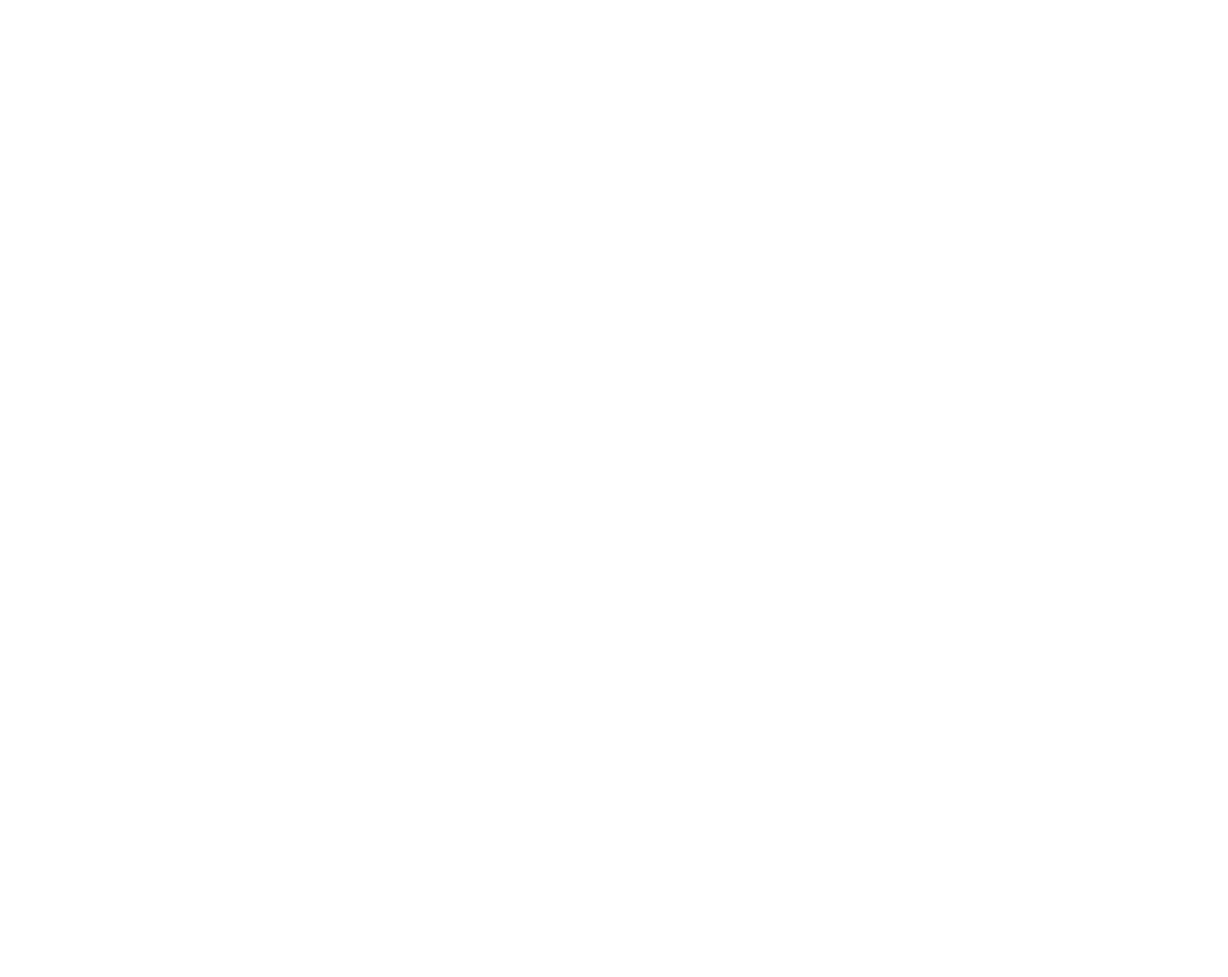
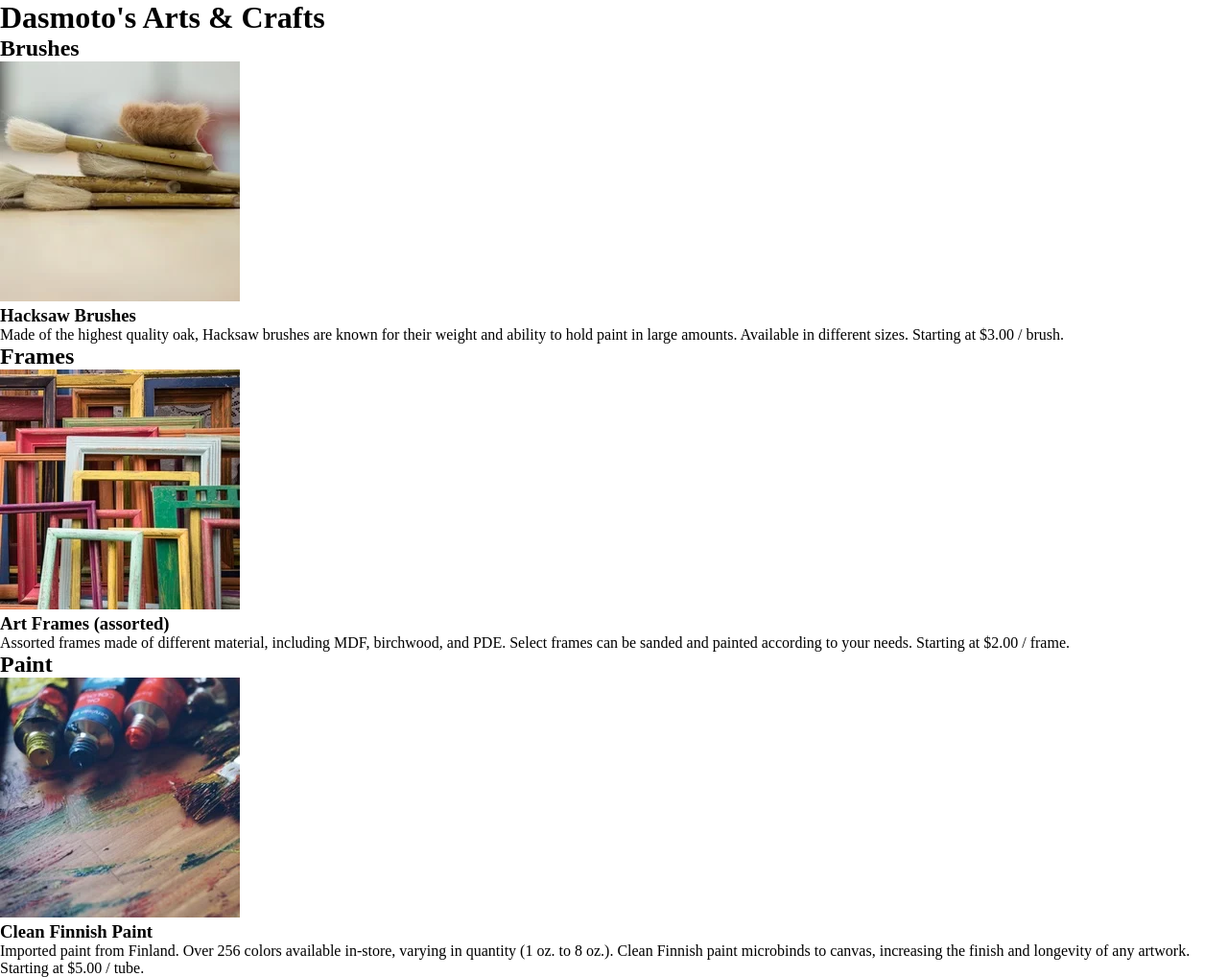
Before and after one commit to Flammendeingo-85/dashmoto, a plain HTML site: page index.html in a window 1280 px wide. Shown: the whole page at 96% size. Before the commit the page ends 800 px from the top, so only its background shows below. Drawn offline with Linux system fonts and the light colour scheme.

Commit message:
add markup in html and reset in css

```diff
--- a/index.html
+++ b/index.html
@@ -10,6 +10,36 @@
   <title>Document</title>
 </head>
 <body>
+  <header>
+    <h1>Dasmoto's Arts &amp; Crafts</h1>
+  </header>
+
+<!-- Brushes Section -->
+
+  <section class="brushes">
+    <h2>Brushes</h2>
+    <img src="/img/hacksaw.webp" alt="picture of Hacksaw brushes"/>
+    <h3>Hacksaw Brushes</h3>
+    <p>Made of the highest quality oak, Hacksaw brushes are known for their weight and ability to hold paint in large amounts. Available in different sizes. <span>Starting at $3.00 / brush</span>.</p>
+  </section>
+
+<!-- Frames Section -->
+
+  <section class="frames">
+    <h2>Frames</h2>
+    <img src="/img/frames.webp" alt="picture of different size frames"/>
+    <h3>Art Frames (assorted)</h3>
+    <p>Assorted frames made of different material, including MDF, birchwood, and PDE. Select frames can be sanded and painted according to your needs. <span>Starting at $2.00 / frame</span>.</p>
+  </section>
+
+<!-- Paint Section -->
+
+  <section class="paint">
+    <h2>Paint</h2>
+    <img src="/img/finnish.webp" alt="picture of different Finnish painttubes"/>
+    <h3>Clean Finnish Paint</h3>
+    <p>Imported paint from Finland. Over 256 colors available in-store, varying in quantity (1 oz. to 8 oz.). Clean Finnish paint microbinds to canvas, increasing the finish and longevity of any artwork. <span>Starting at $5.00 / tube</span>.</p>
+  </section>
 
 </body>
 </html>
```
Also changed, not shown: css/style.css (line endings or trailing spaces).
